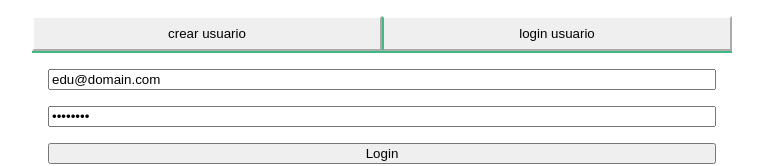
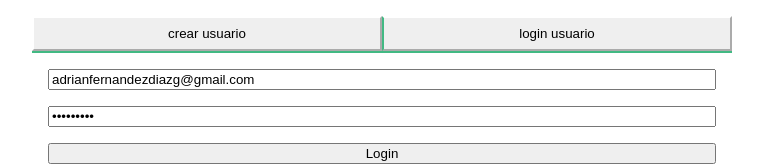
Before and after one commit to edu-aguilar/lechugas-notes, a Vue app: page / in a window 1280 px wide. Shown: the part 274-440 px from the top of the page, without its empty margins (258-1021 px from the left). Built offline with nearby package versions, Linux system fonts and the light colour scheme.

Commit message:
refactor: changed the default login credentials to make it easier.

```diff
--- a/src/components/user-login.vue
+++ b/src/components/user-login.vue
@@ -15,8 +15,8 @@ export default {
   name: 'UserLogin',
   data: function () {
     return {
-      mail: 'edu@domain.com',
-      password: 'password'
+      mail: 'adrianfernandezdiazg@gmail.com',
+      password: '123123123'
     }
   },
   computed: {
```
